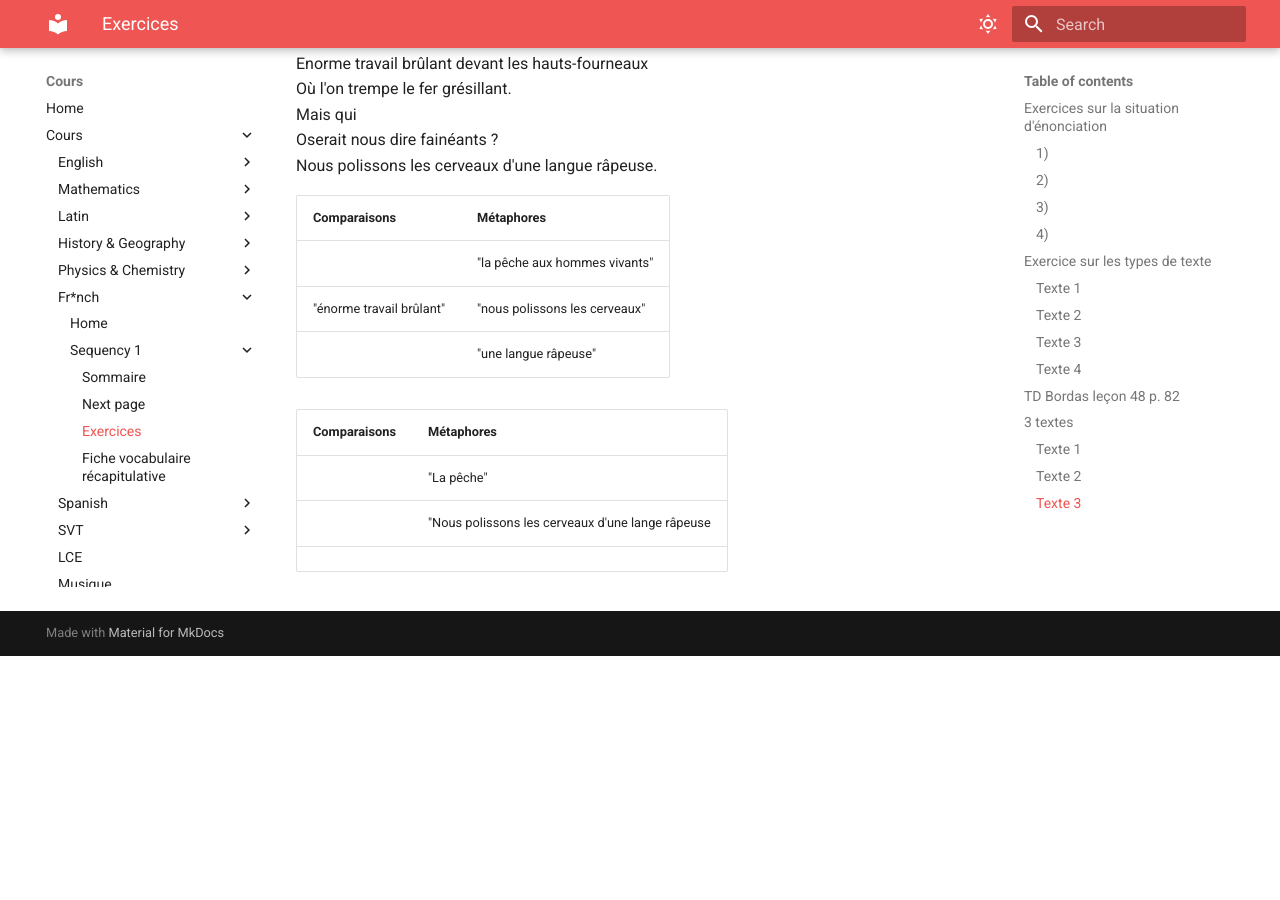
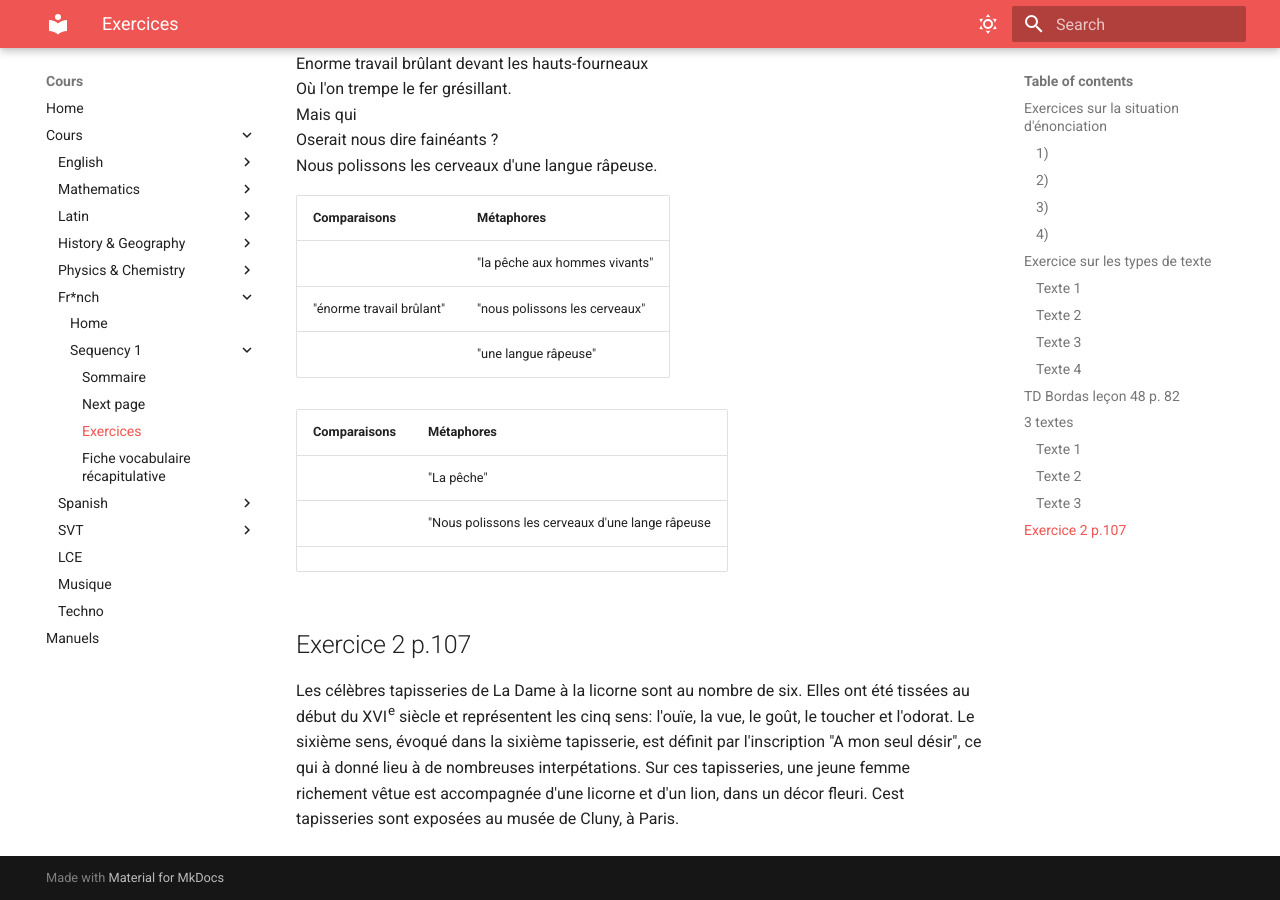
Before and after one commit to Labfox/Cours, an MkDocs documentation site: the page built from docs/french/sequency1/exercices.md, in a window 1280 px wide and 900 px high, scrolled down 5140 px. Built offline with MkDocs 1.6.1 and Material for MkDocs 9.7.7, drawn with Linux system fonts in a browser that asks for light colours; before the commit the page ends 5796 px from its top, so only the background shows below that.

Commit message:
Homework 1

```diff
--- a/docs/french/sequency1/exercices.md
+++ b/docs/french/sequency1/exercices.md
@@ -182,3 +182,8 @@
 |              | "La pêche"                                       |
 |              | "Nous polissons les cerveaux d'une lange râpeuse |
 |              |                                                  |
+
+## Exercice 2 p.107
+
+Les célèbres tapisseries de La Dame à la licorne sont au nombre de six. Elles ont été tissées au début du XVI^e^ siècle et représentent les cinq sens: l'ouïe, la vue, le goût, le toucher et l'odorat. Le sixième sens, évoqué dans la sixième tapisserie, est définit par l'inscription "A mon seul désir", ce qui à donné lieu à de nombreuses interpétations. Sur ces tapisseries, une jeune femme richement vêtue est accompagnée d'une licorne et d'un lion, dans un décor fleuri.
+Cest tapisseries sont exposées au musée de Cluny, à Paris.
```
Also changed, not shown: docs/spanish/sequency2.md (+22 -0 lines), 1 other file.
